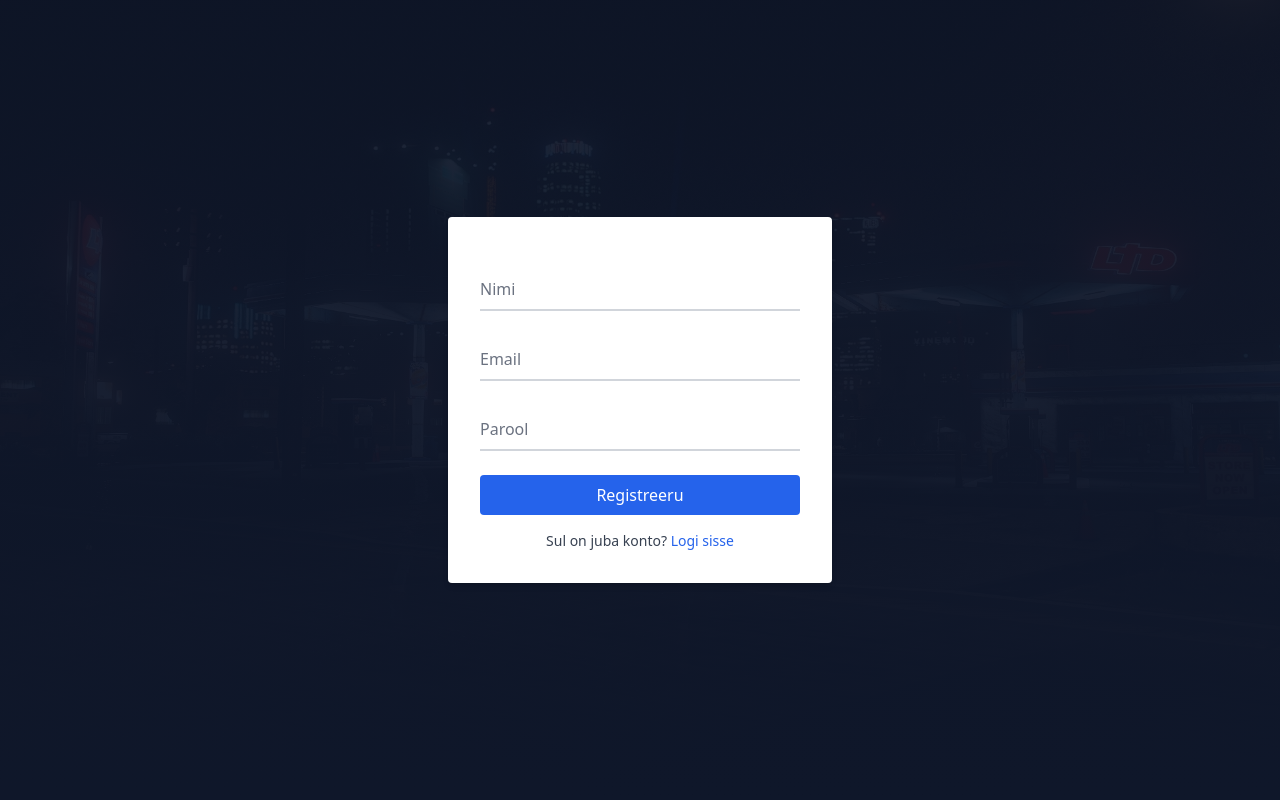
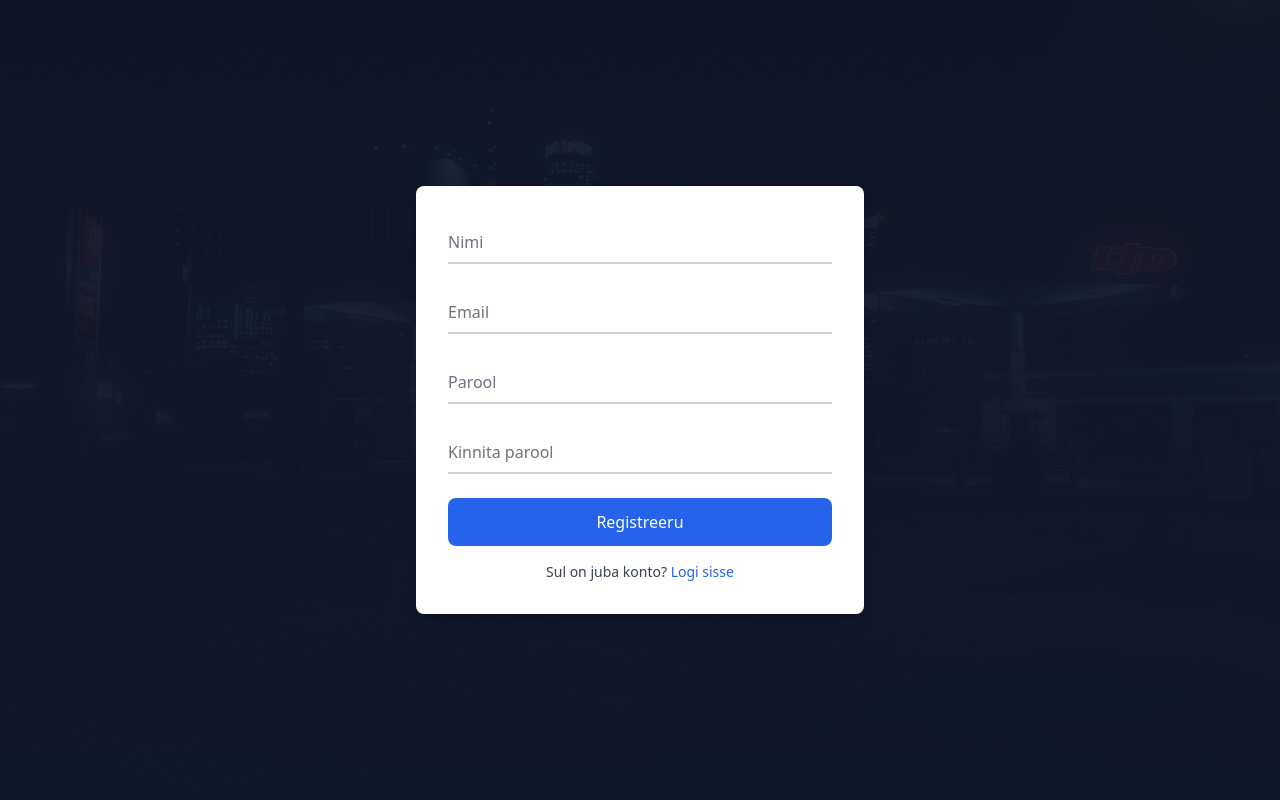
Before and after one commit to Takennncs/template-web, a PHP site: page /register.php in a window 1280 px wide. Run offline with PHP 8.4, Linux system fonts and the light colour scheme; some libraries are stand-ins or nearby versions.

Commit message:
Update register.php

```diff
--- a/register.php
+++ b/register.php
@@ -6,10 +6,16 @@ if ($_SERVER['REQUEST_METHOD'] === 'POST') {
     $name = $_POST['name'] ?? '';
     $email = $_POST['email'] ?? '';
     $pass = $_POST['password'] ?? '';
-    if($name && $email && $pass){
-        registerUser($name, $email, $pass);
-        header("Location: login.php");
-        exit;
+    $pass2 = $_POST['password_confirm'] ?? '';
+
+    if ($name && $email && $pass && $pass2) {
+        if ($pass === $pass2) {
+            registerUser($name, $email, $pass);
+            header("Location: login.php");
+            exit;
+        } else {
+            $error = "Paroolid ei klapi!";
+        }
     } else {
         $error = "Täida kõik väljad!";
     }
@@ -23,32 +29,75 @@ if ($_SERVER['REQUEST_METHOD'] === 'POST') {
     <title>takenncs template</title>
     <script src="https://cdn.tailwindcss.com"></script>
 </head>
-<body class="min-h-screen bg-cover bg-center flex items-center justify-center" style="background-image: linear-gradient(rgba(15,23,42,0.9), rgba(15,23,42,1)), url('png/1.png');">
-<div class="bg-white p-8 rounded shadow-md w-96 text-gray-800">
-    <?php if(isset($error)) echo "<p class='text-red-500 mb-4'>$error</p>"; ?>
+<body class="min-h-screen bg-cover bg-center flex items-center justify-center relative"
+      style="background-image: linear-gradient(rgba(15,23,42,0.9), rgba(15,23,42,1)), url('png/1.png');">
+
+<div class="bg-white p-8 rounded-lg shadow-lg w-full max-w-md text-gray-800">
     <form method="post" class="space-y-6">
         <div class="relative z-0 w-full group">
             <input type="text" name="name" id="name" required
-                   class="block py-2.5 px-0 w-full text-gray-900 bg-transparent border-0 border-b-2 border-gray-300 appearance-none focus:outline-none focus:ring-0 focus:border-blue-600 peer"
+                   class="block py-2.5 px-0 w-full text-gray-900 bg-transparent border-0 border-b-2
+                   border-gray-300 appearance-none focus:outline-none focus:ring-0 focus:border-blue-600 peer"
                    placeholder=" "/>
-            <label for="name" class="absolute text-gray-500 duration-300 transform -translate-y-6 scale-75 top-3 -z-10 origin-[0] peer-placeholder-shown:scale-100 peer-placeholder-shown:translate-y-0 peer-focus:scale-75 peer-focus:-translate-y-6">Nimi</label>
+            <label for="name" class="absolute text-gray-500 duration-300 transform -translate-y-6 scale-75 top-3
+                   -z-10 origin-[0] peer-placeholder-shown:scale-100 peer-placeholder-shown:translate-y-0
+                   peer-focus:scale-75 peer-focus:-translate-y-6">Nimi</label>
         </div>
         <div class="relative z-0 w-full group">
             <input type="email" name="email" id="email" required
-                   class="block py-2.5 px-0 w-full text-gray-900 bg-transparent border-0 border-b-2 border-gray-300 appearance-none focus:outline-none focus:ring-0 focus:border-blue-600 peer"
+                   class="block py-2.5 px-0 w-full text-gray-900 bg-transparent border-0 border-b-2
+                   border-gray-300 appearance-none focus:outline-none focus:ring-0 focus:border-blue-600 peer"
                    placeholder=" "/>
-            <label for="email" class="absolute text-gray-500 duration-300 transform -translate-y-6 scale-75 top-3 -z-10 origin-[0] peer-placeholder-shown:scale-100 peer-placeholder-shown:translate-y-0 peer-focus:scale-75 peer-focus:-translate-y-6">Email</label>
+            <label for="email" class="absolute text-gray-500 duration-300 transform -translate-y-6 scale-75 top-3
+                   -z-10 origin-[0] peer-placeholder-shown:scale-100 peer-placeholder-shown:translate-y-0
+                   peer-focus:scale-75 peer-focus:-translate-y-6">Email</label>
         </div>
         <div class="relative z-0 w-full group">
             <input type="password" name="password" id="password" required
-                   class="block py-2.5 px-0 w-full text-gray-900 bg-transparent border-0 border-b-2 border-gray-300 appearance-none focus:outline-none focus:ring-0 focus:border-blue-600 peer"
+                   class="block py-2.5 px-0 w-full text-gray-900 bg-transparent border-0 border-b-2
+                   border-gray-300 appearance-none focus:outline-none focus:ring-0 focus:border-blue-600 peer"
                    placeholder=" "/>
-            <label for="password" class="absolute text-gray-500 duration-300 transform -translate-y-6 scale-75 top-3 -z-10 origin-[0] peer-placeholder-shown:scale-100 peer-placeholder-shown:translate-y-0 peer-focus:scale-75 peer-focus:-translate-y-6">Parool</label>
+            <label for="password" class="absolute text-gray-500 duration-300 transform -translate-y-6 scale-75 top-3
+                   -z-10 origin-[0] peer-placeholder-shown:scale-100 peer-placeholder-shown:translate-y-0
+                   peer-focus:scale-75 peer-focus:-translate-y-6">Parool</label>
         </div>
-        <button type="submit" class="w-full bg-blue-600 text-white p-2 rounded hover:bg-blue-700 transition duration-200">Registreeru</button>
+        <div class="relative z-0 w-full group">
+            <input type="password" name="password_confirm" id="password_confirm" required
+                   class="block py-2.5 px-0 w-full text-gray-900 bg-transparent border-0 border-b-2
+                   border-gray-300 appearance-none focus:outline-none focus:ring-0 focus:border-blue-600 peer"
+                   placeholder=" "/>
+            <label for="password_confirm" class="absolute text-gray-500 duration-300 transform -translate-y-6 scale-75 top-3
+                   -z-10 origin-[0] peer-placeholder-shown:scale-100 peer-placeholder-shown:translate-y-0
+                   peer-focus:scale-75 peer-focus:-translate-y-6">Kinnita parool</label>
+        </div>
+        <button type="submit"
+                class="w-full bg-blue-600 text-white p-3 rounded-lg hover:bg-blue-700 transition duration-200 font-medium">
+            Registreeru
+        </button>
     </form>
-    <p class="mt-4 text-center text-sm text-gray-700">Sul on juba konto? <a href="login.php" class="text-blue-600 hover:underline">Logi sisse</a></p>
+    <p class="mt-4 text-center text-sm text-gray-700">
+        Sul on juba konto? <a href="login.php" class="text-blue-600 hover:underline">Logi sisse</a>
+    </p>
 </div>
+
+<?php if($error): ?>
+    <div id="notify" class="fixed bottom-6 right-6 bg-red-500 text-white px-5 py-3 rounded-xl shadow-2xl flex items-center space-x-3 opacity-0 translate-y-10 transition-all duration-500 ease-in-out max-w-sm z-50" role="alert" aria-live="assertive">
+        <svg class="w-6 h-6 text-white" fill="none" stroke="currentColor" viewBox="0 0 24 24" xmlns="http://www.w3.org/2000/svg">
+            <path stroke-linecap="round" stroke-linejoin="round" stroke-width="2" d="M12 8v4m0 4h.01M21 12a9 9 0 11-18 0 9 9 0 0118 0z"></path>
+        </svg>
+        <span class="text-sm font-medium"><?= htmlspecialchars($error) ?></span>
+    </div>
+    <script>
+        const notify = document.getElementById('notify');
+        setTimeout(() => {
+            notify.classList.remove('opacity-0', 'translate-y-10');
+        }, 100);
+        setTimeout(() => {
+            notify.classList.add('opacity-0', 'translate-y-10');
+            setTimeout(() => notify.remove(), 500);
+        }, 4000);
+    </script>
+<?php endif; ?>
 </body>
 </html>
     <!-- Edasi tee ise nuub -->
```
